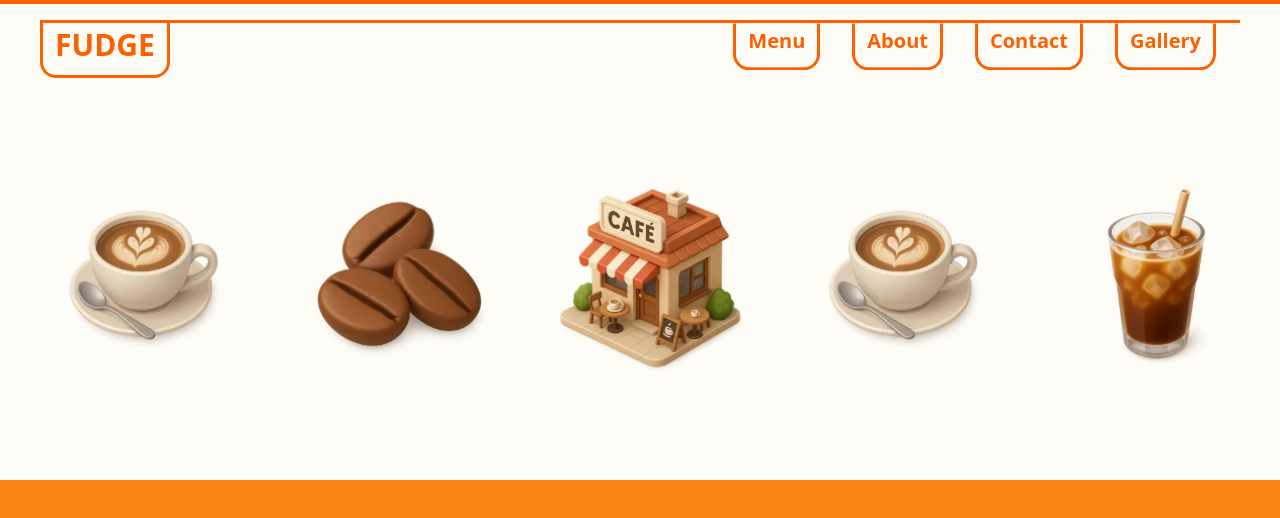
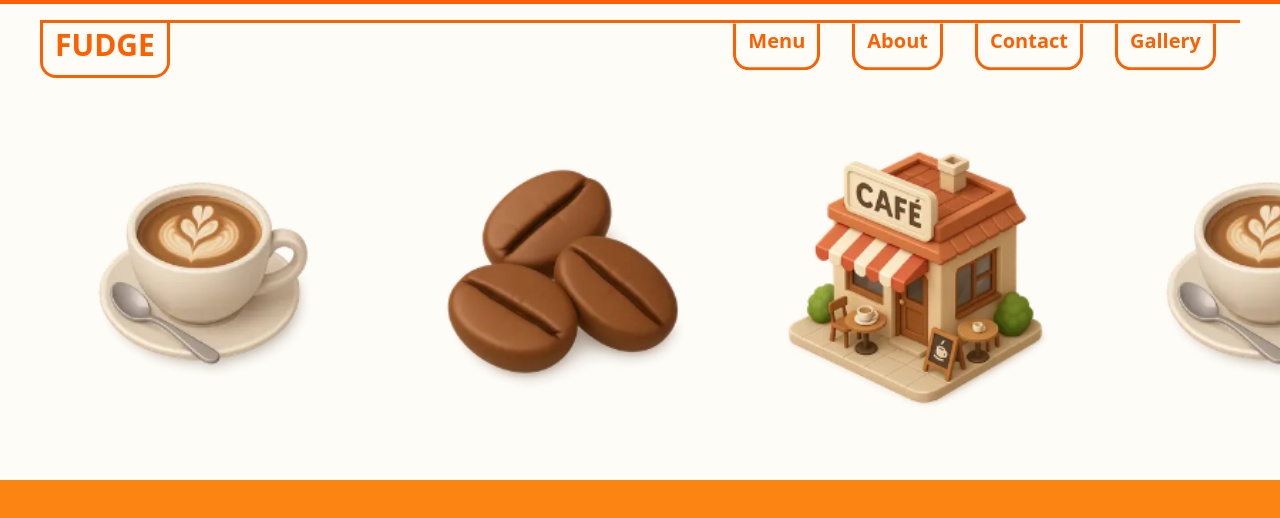
Before and after one commit to wx-01/fudge, a React (Vite) app in the folder frontend/: page / in a window 1280 px wide. Shown: the top 518 px of the page. Built offline with nearby package versions, Linux system fonts and the light colour scheme; a web font is replaced by a local one.

Commit message:
Revert "feat(hero): add auto-scrolling background effect"

```diff
--- a/frontend/src/components/HeroSection.jsx
+++ b/frontend/src/components/HeroSection.jsx
@@ -1,50 +1,10 @@
-import React, { useRef, useEffect } from "react";
+import React from "react";
 
 const HeroSection = () => {
-  const scrollRef = useRef(null);
-
-  useEffect(() => {
-    let animationFrameId;
-    let scrollSpeed = 1; // Adjust speed here
-
-    const scroll = () => {
-      if (scrollRef.current) {
-        scrollRef.current.scrollLeft += scrollSpeed;
-
-        // Reset scroll position for infinite loop
-        if (scrollRef.current.scrollLeft >= scrollRef.current.scrollWidth / 2) {
-          scrollRef.current.scrollLeft = 0;
-        }
-      }
-      animationFrameId = requestAnimationFrame(scroll);
-    };
-
-    animationFrameId = requestAnimationFrame(scroll);
-
-    return () => cancelAnimationFrame(animationFrameId);
-  }, []);
   return (
-    <div className="flex  flex-row justify-center  items-center h-full text-white font-bold">
-      <div
-        ref={scrollRef}
-        className="w-full overflow-hidden whitespace-nowrap absolute"
-        style={{ display: "flex" }}
-      >
-        <img
-          src="/images/hero.PNG"
-          alt="bg1"
-          className="w-full object-cover"
-          style={{ flexShrink: 0 }}
-        />
-        <img
-          src="/images/hero.PNG"
-          alt="bg2"
-          className="w-full object-cover"
-          style={{ flexShrink: 0 }}
-        />
-      </div>
+    <div className="flex  flex-row justify-center  items-center h-full text-white font-bold bg-[url(/images/hero.PNG)] bg-cover">
       {/*try to make this bg-image an auto scroll type ,,,will work on that later */}
-      {/* <div className="p-2 mt-5 md:mr-18 lg:mr-25 z-20">
+      {/* <div className="p-2 mt-5 md:mr-18 lg:mr-25">
         <h1 className="text-4xl md:text-5xl lg:text-7xl text-text-primary text-shadow-lg text-wrap">
           Sweet moments, freshly baked with
           <span className=" text-fudge-800"> love</span>
```
